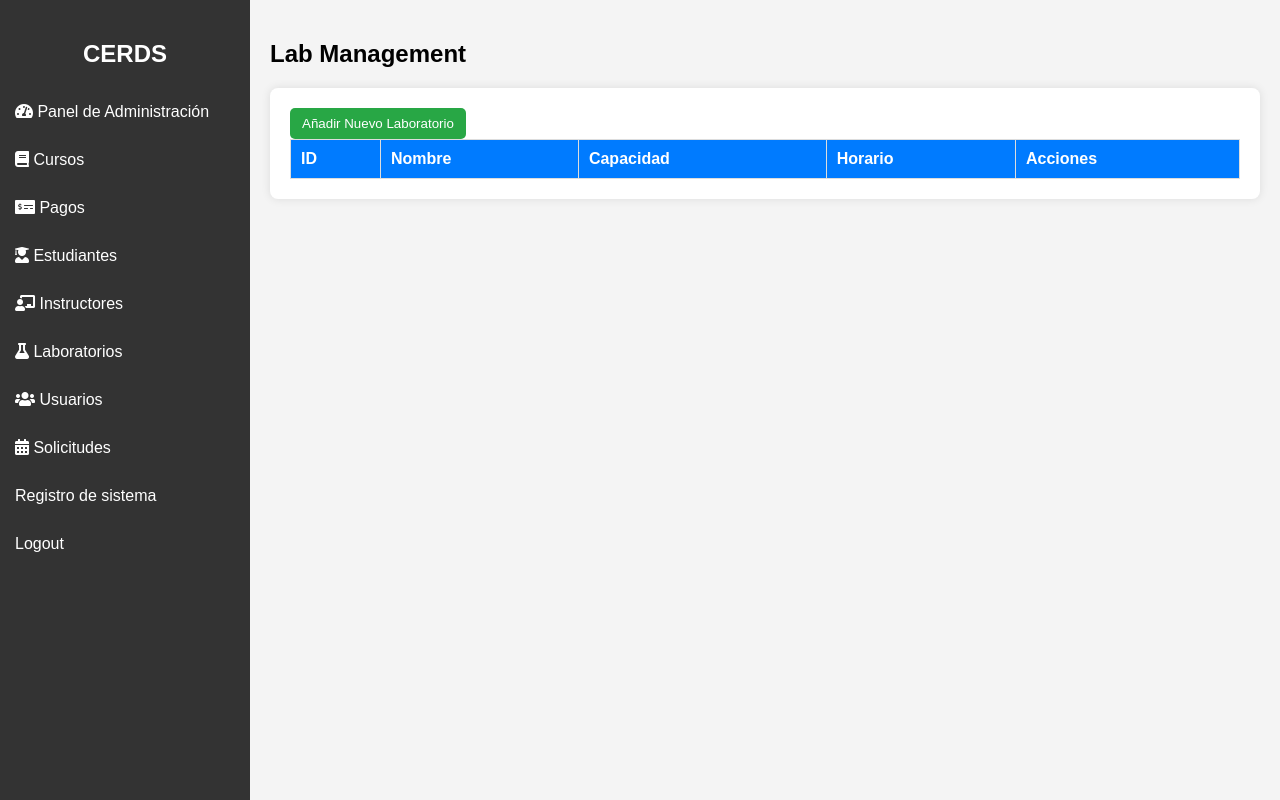
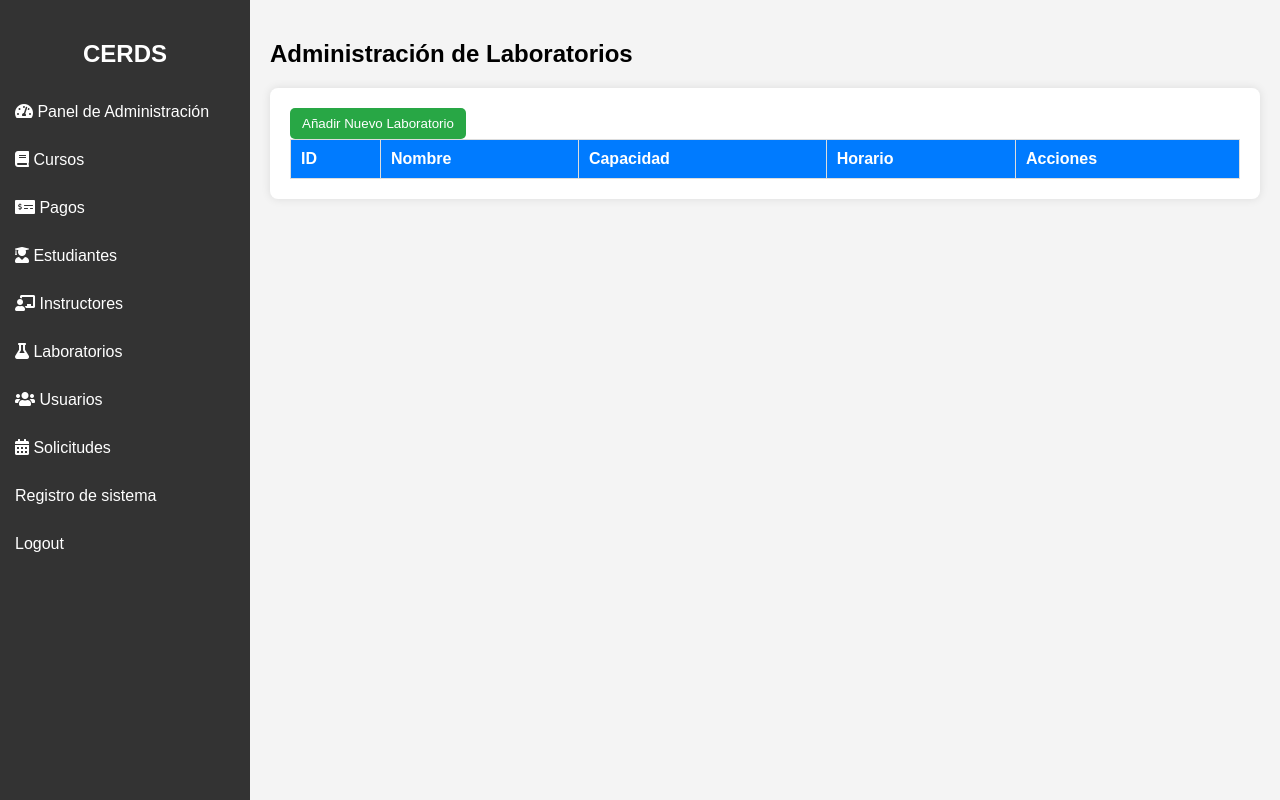
Before and after one commit to pedrouzcategui/cerds, a PHP site: page /sistema-cursos/labs/ in a window 1280 px wide. Run offline with PHP 8.4, Linux system fonts and the light colour scheme; the visitor is signed in with stand-in values (Sample User, id 1); data that the repository does not hold is empty.

Commit message:
Labs logs updated

```diff
--- a/labs/Lab.php
+++ b/labs/Lab.php
@@ -118,13 +118,14 @@ class Lab
     public static function update($id, $name, $capacity, $schedule)
     {
         try {
-            $update = DB::query(
+            DB::query(
                 "UPDATE " . self::$table . " SET name = ?, capacity = ?, schedule = ?, updated_at = NOW() WHERE id = ?",
                 [$name, $capacity, $schedule, $id]
             );
-            return $update;
+            return self::findById($id);
         } catch (\Throwable $th) {
             Utils::prettyDump($th);
+            return null;
         }
     }
     public static function delete($id)
@@ -155,7 +156,7 @@ class Lab
             $html .= "<div class='day'><h3>{$dayName}</h3><ul>";
 
             foreach ($slots as $slot) {
-                $html .= "<li><strong>From:</strong> {$slot['start_date']} <strong>To:</strong> {$slot['end_date']}</li>";
+                $html .= "<li><strong>Desde:</strong> {$slot['start_date']} <strong>Hasta:</strong> {$slot['end_date']}</li>";
             }
 
             $html .= "</ul></div>";
--- a/labs/index.php
+++ b/labs/index.php
@@ -14,7 +14,7 @@ $labs = Lab::getAll('DESC');
 <head>
     <meta charset="UTF-8">
     <meta name="viewport" content="width=device-width, initial-scale=1.0">
-    <title>Lab Management</title>
+    <title>Administración de Laboratorios</title>
     <link rel="stylesheet" href="https://cdnjs.cloudflare.com/ajax/libs/font-awesome/5.15.3/css/all.min.css">
     <style>
         body {
@@ -110,7 +110,7 @@ $labs = Lab::getAll('DESC');
     <?php include_once '../partials/sidebar/sidebar.php'; ?>
 
     <div class="content">
-        <h2>Lab Management</h2>
+        <h2>Administración de Laboratorios</h2>
         <div class="card">
             <a href="form.php">
                 <button class="btn btn-add">
@@ -135,8 +135,8 @@ $labs = Lab::getAll('DESC');
                             <td><?= $lab->getCapacity() ?> </td>
                             <td><?= $lab->printPrettySchedule() ?></td>
                             <td class="actions">
-                                <a href="form.php?is_edit=true&lab_id=<?= $lab->getId() ?>" class="btn btn-edit">Edit</a>
-                                <a href="delete.php?lab_id=<?= $lab->getId() ?>" class="btn btn-delete">Delete</a>
+                                <a href="form.php?is_edit=true&lab_id=<?= $lab->getId() ?>" class="btn btn-edit">Editar</a>
+                                <a href="delete.php?lab_id=<?= $lab->getId() ?>" class="btn btn-delete">Eliminar</a>
                             </td>
                         </tr>
                     <?php endforeach; ?>
```
Also changed, not shown: labs/create.php (+12 -3 lines), labs/delete.php (+9 -0 lines), labs/update.php (+8 -0 lines).
